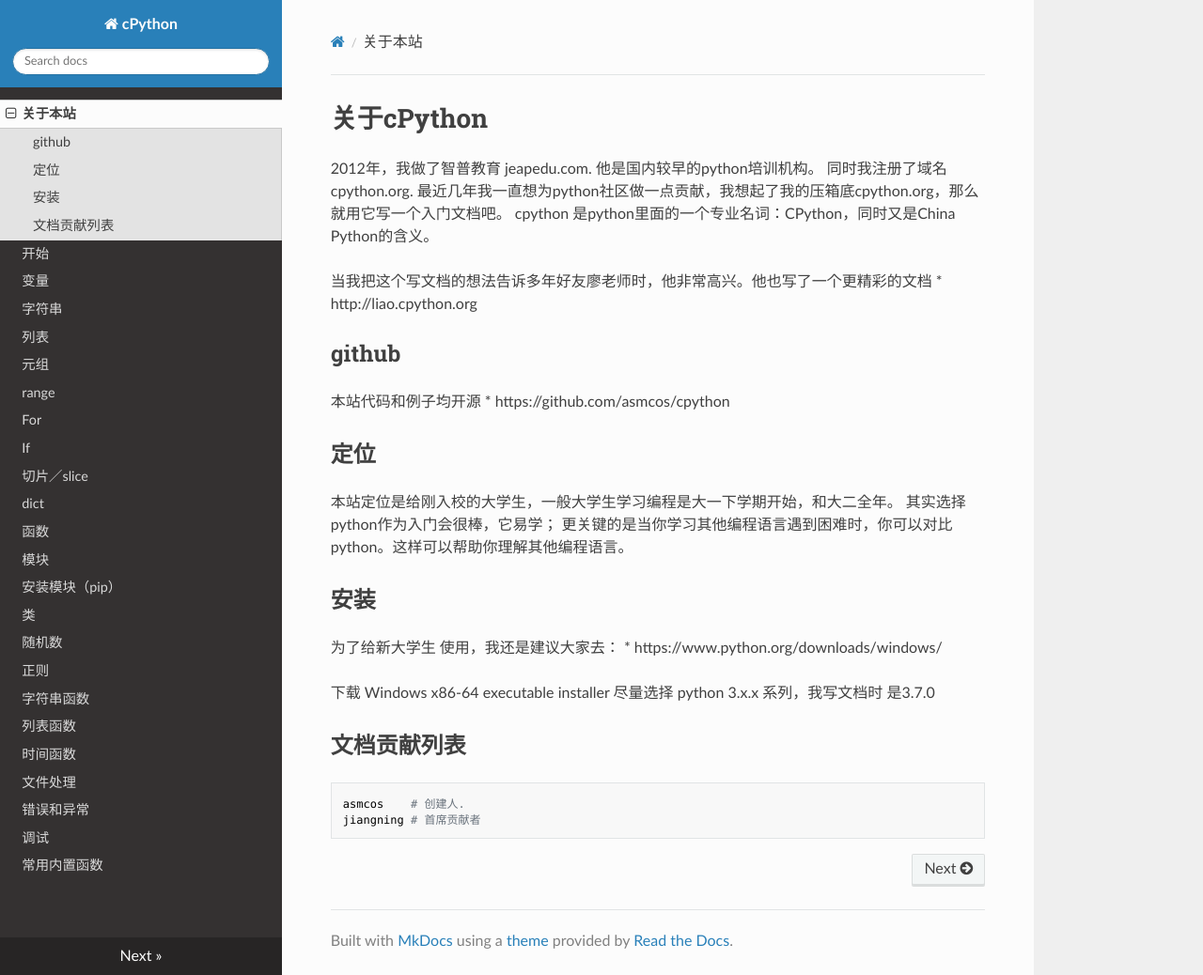
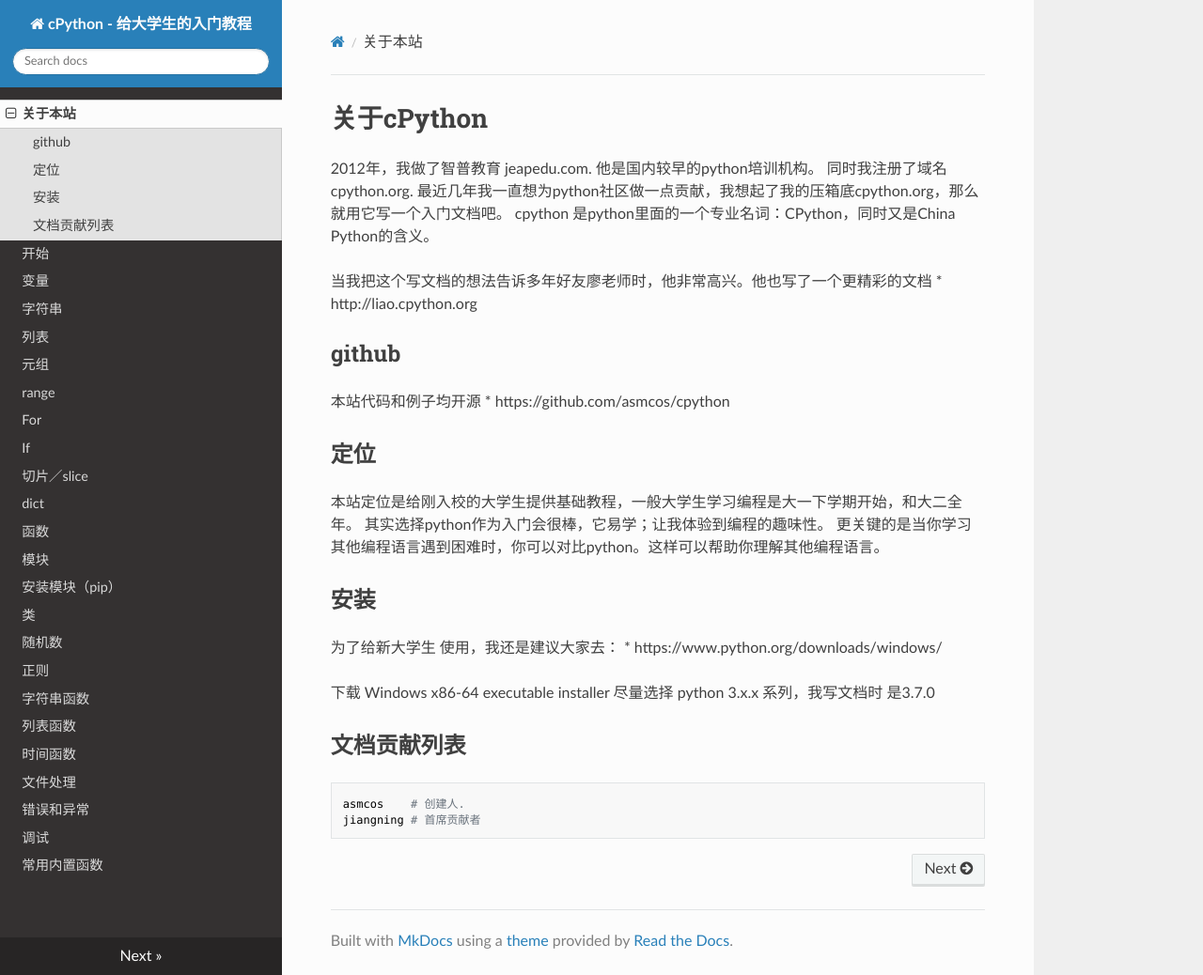
Before and after one commit to asmcos/cpython, an MkDocs documentation site: the page built from docs/index.md, in a window 1280 px wide and 1038 px high. Shown: the whole window at 94% size. Built offline with MkDocs 1.6.1, drawn with Linux system fonts in a browser that asks for light colours; nearby versions of some CDN libraries; old or Windows-style settings are respelled for this version of MkDocs.

Commit message:
修改一点描述

```diff
--- a/docs/index.md
+++ b/docs/index.md
@@ -12,8 +12,8 @@
 * https://github.com/asmcos/cpython
 
 ## 定位
-本站定位是给刚入校的大学生，一般大学生学习编程是大一下学期开始，和大二全年。
-其实选择python作为入门会很棒，它易学；
+本站定位是给刚入校的大学生提供基础教程，一般大学生学习编程是大一下学期开始，和大二全年。
+其实选择python作为入门会很棒，它易学；让我体验到编程的趣味性。
 更关键的是当你学习其他编程语言遇到困难时，你可以对比python。这样可以帮助你理解其他编程语言。
 
 ## 安装
--- a/mkdocs.yml
+++ b/mkdocs.yml
@@ -1,4 +1,4 @@
-site_name: cPython
+site_name: cPython - 给大学生的入门教程
 pages:
     - 关于本站: index.md
     - 开始: start.md
```
